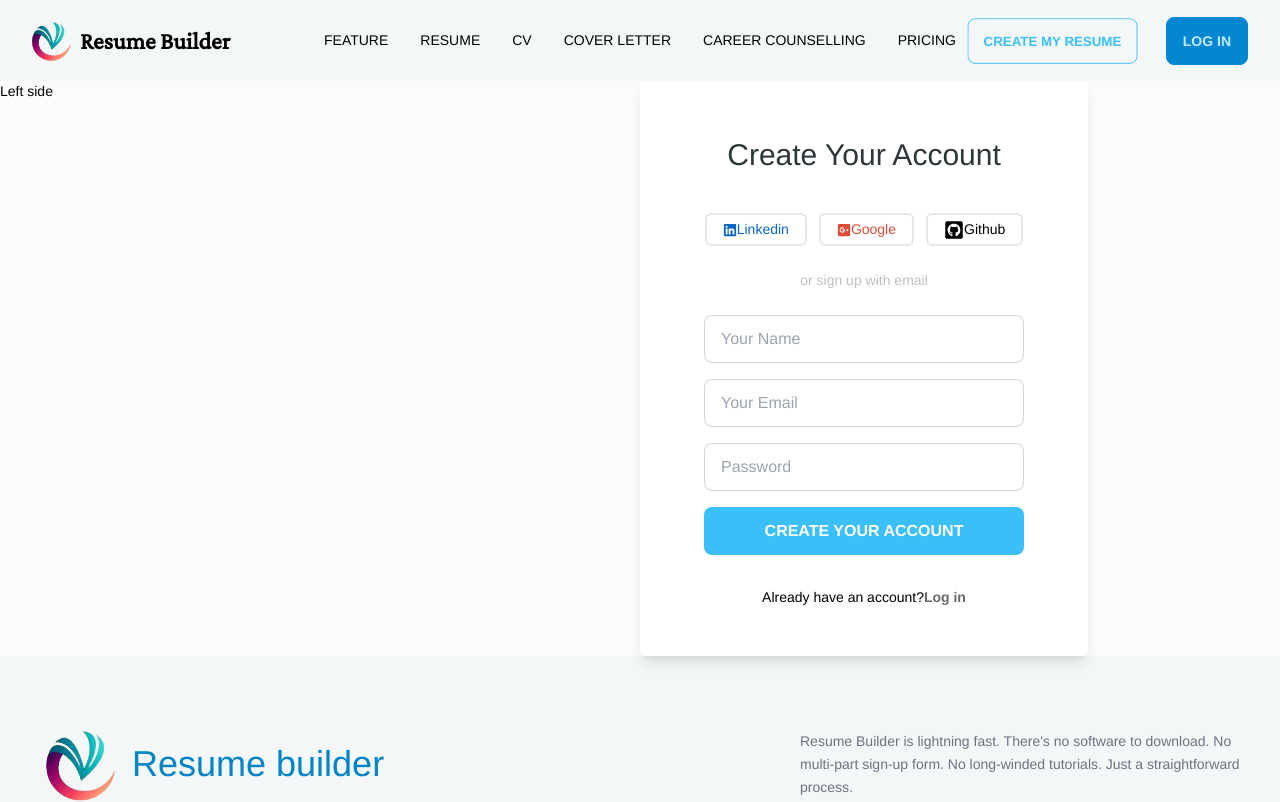
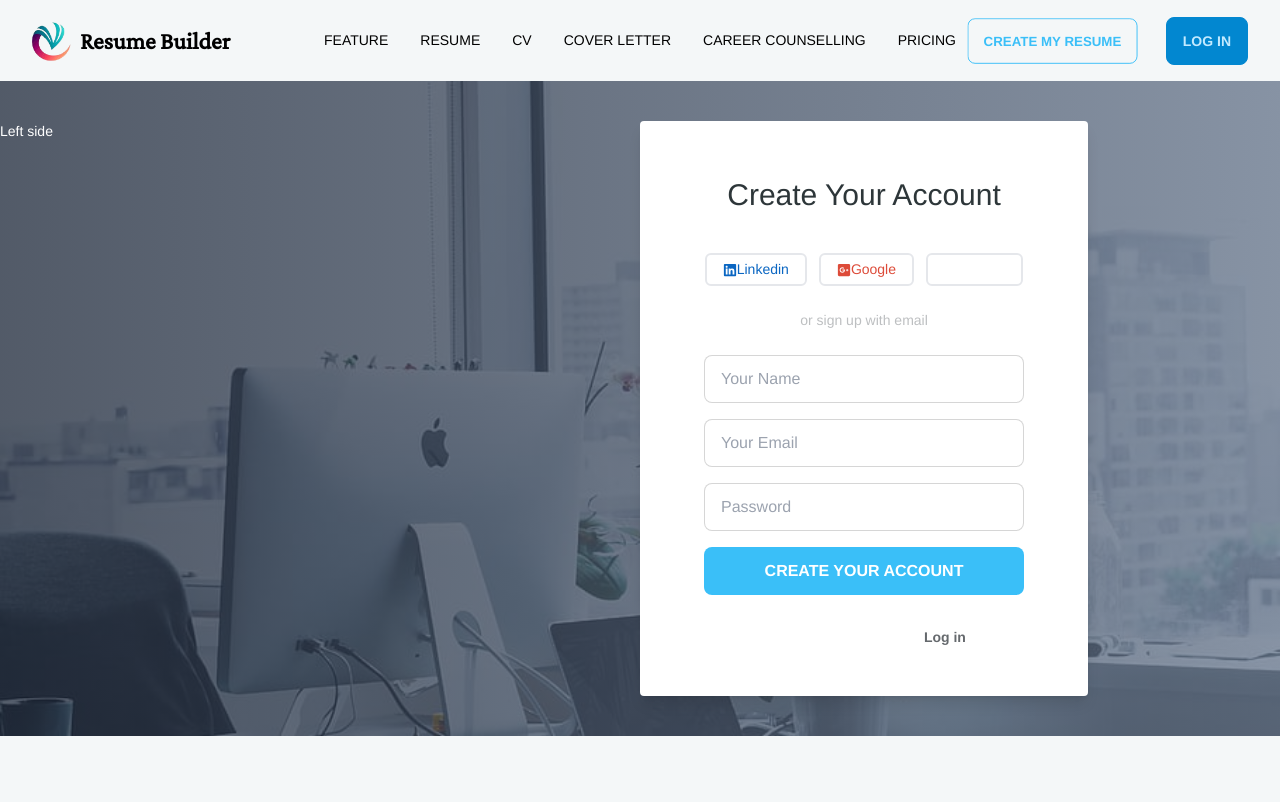
Before and after one commit to abdulawalsuhail/Reasume_Builder_0.6_Client, a React (Create React App) app: page /signup in a window 1280 px wide. Shown: the top 802 px of the page. Built offline with nearby package versions, Linux system fonts and the light colour scheme; a web font is replaced by a local one.

Commit message:
footer added

```diff
--- a/package.json
+++ b/package.json
@@ -9,6 +9,7 @@
     "@testing-library/user-event": "^13.5.0",
     "aos": "^3.0.0-beta.6",
     "daisyui": "^2.19.0",
+    "firebase": "^9.9.0",
     "react": "^18.2.0",
     "react-dom": "^18.2.0",
     "react-hook-form": "^7.33.1",
--- a/src/Components/Navbar/Signup.js
+++ b/src/Components/Navbar/Signup.js
@@ -1,6 +1,7 @@
 import React from "react";
 import { useForm } from "react-hook-form";
 import { FaGithubSquare, FaGooglePlusSquare, FaLinkedin } from "react-icons/fa";
+import whyWe from "../../../src/assets/why-we.jpg";
 
 const Signup = () => {
   const {
@@ -11,8 +12,14 @@ const Signup = () => {
 
   const onSubmit = (data) => console.log(data);
   return (
-    <div className="grid md:grid-cols-2 mx-auto [background-color:#fbfafd]">
-
+    <section className="text-white bg-gray-900 relative">
+      <img
+        class="absolute inset-0 object-[75%] sm:object-[25%] object-cover w-full h-full opacity-25 sm:opacity-100"
+        src={whyWe}
+        alt="resume"
+      />
+      <div class="hidden sm:block sm:inset-0 sm:absolute sm:bg-gradient-to-r sm:from-slate-800 sm:to-slate-500 opacity-75"></div>
+      <div className="grid md:grid-cols-2 mx-auto  py-10 relative">
         {/* left side */}
         <div className="hidden md:block">
           <h1>Left side</h1>
@@ -33,7 +40,9 @@ const Signup = () => {
               <span>
                 <FaLinkedin className=" [color:#0a66c2] logo"></FaLinkedin>
               </span>
-            <h1 className="[font-weight:500] [color:#0a66c2] text">Linkedin</h1>
+              <h1 className="[font-weight:500] [color:#0a66c2] text">
+                Linkedin
+              </h1>
             </div>
 
             {/* google login */}
@@ -49,7 +58,7 @@ const Signup = () => {
 
             <div className="flex items-center border-2 [border-color:##b3b3b3] rounded-md px-4 py-1 github-btn">
               <span>
-              <FaGithubSquare className="text-xl logo"></FaGithubSquare>
+                <FaGithubSquare className="text-xl"></FaGithubSquare>
               </span>
               <h1 className="[font-weight:500] text">Github</h1>
             </div>
@@ -162,6 +171,7 @@ const Signup = () => {
           </div>
         </div>
       </div>
+    </section>
   );
 };
 
--- a/src/Css/login.css
+++ b/src/Css/login.css
@@ -28,6 +28,9 @@
 }
 
 /* github btn style */
+.github-btn{
+  color:"black"
+}
 .github-btn:hover {
   background-color: #24292f;
   transition: 0.6s;
```
Also changed, not shown: 1 other file (tests, documents, lock files or other folders). Lines whose indentation alone changed are shown as unchanged.
